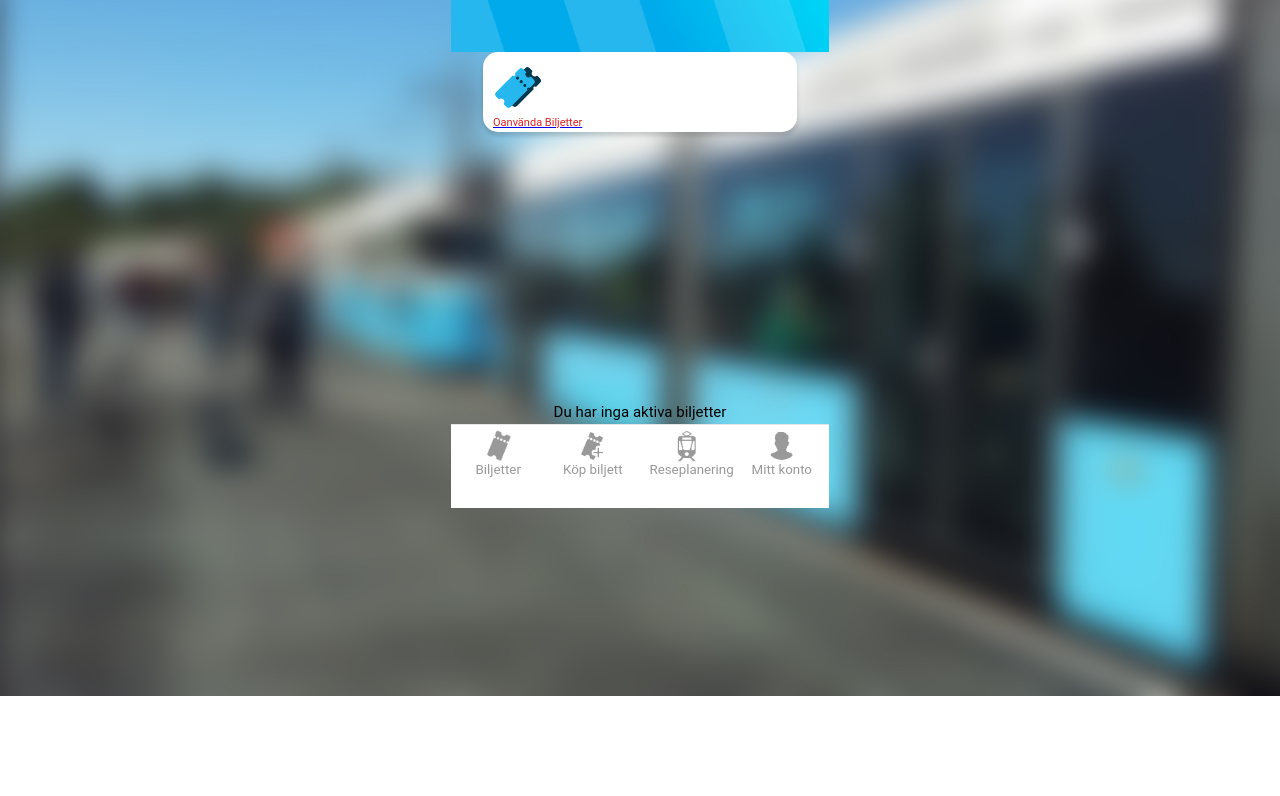
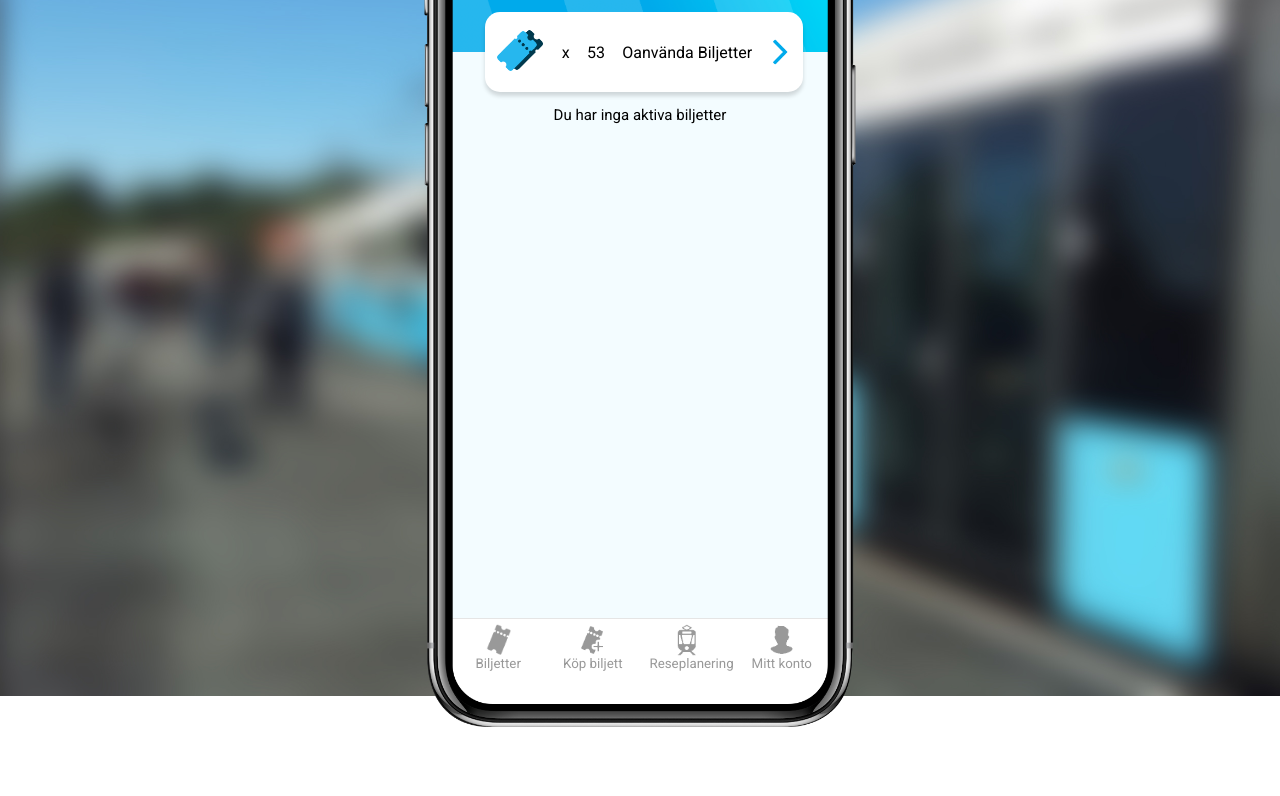
Before and after one commit to brobeck/ENM156-Sustainable-development-Grupp-16, a plain HTML site: page no-active-ticket.html in a window 1280 px wide. Shown: the part 104-900 px from the top of the page. Before the commit the page ends 806 px from the top, so only its background shows below. Drawn offline with Linux system fonts and the light colour scheme.

Commit message:
Uppdaterat no_active_ticket (html och css).

```diff
--- a/no-active-ticket.html
+++ b/no-active-ticket.html
@@ -7,37 +7,40 @@
   <title>Inga aktiva biljetter</title>
   <link rel="stylesheet" href="stylesheets/no-active-ticket.css">
   <link rel = "stylesheet" href = "stylesheets/style.css">
+  <link rel="preconnect" href="https://fonts.gstatic.com">
+	<link href="https://fonts.googleapis.com/css2?family=Roboto&display=swap" rel="stylesheet">
 </head>
 
 
-<!--Headern syns inte?-->
 <body>
   <div class="site-container">
+    <div id="iphoneborder"></div>
 		<div class="display"> <!--Centrerar allt till iphone-format typ-->
-      <div class = "page_wrap">
-        <header>
-          <h1>
-            Biljetter
-          </h1>
+
+      <header class="center">
+        <span class="header-text">Biljetter</span>
       </header>
 
       <!--Knapp med länk till unused-tickets-->
+      <div class="main-container col-center">
+        <div id="main" class="col-center">
           <div class="container">
             <a href="unused-tickets.html">
-            <div class ="rectangle_no">
+              <div class ="rectangle space_between">
                 <img src="images/biljettIkon.png" height="50px" width="50px">
-              <!--x <a id="nrTickets">  </a>-->
-              <div class="text_btn">Oanvända Biljetter</div>
+                <a> x <a id="nrTickets"> </a> </a>
+                <div style="font-size: 16px;"> Oanvända Biljetter </div>
+                <img src="images\arrow-forward.png" height="30px" width="23px">
 
               </div>
             </a>
-        </div>
+          </div> <!--container-->
 
-        <div class="text">
+          <div class="testtext">
             Du har inga aktiva biljetter
           </div>
 
-
+        </div> <!--main-->
         <footer>
           <div id="icontray">
             <a class="icon_box" id = "icon1" href = "biljetter.html">
@@ -59,9 +62,10 @@
           </div>
         </footer>
 
-      </div>
-    </div>
-  </div>
+      </div><!--main-container col-center-->
+      <script src = "script/unusedTickets.js" ></script>
+    </div><!--display-->
+  </div> <!--site container-->
 </body>
 
 </html>
--- a/stylesheets/no-active-ticket.css
+++ b/stylesheets/no-active-ticket.css
@@ -8,34 +8,12 @@
 }
 
 /*"Du har inga biljetter"- texten"*/
-.text {
+.testtext {
   font-family: Roboto;
   font-style: normal;
   font-weight: normal;
   font-size: 15px;
-  line-height: 23px;
+  line-height: 46px;
   text-align: center;
-
   color: #000000;
 }
-
-.text_btn {
-  /*position: absolute;*/
-  left:20px;
-  top:13px;
-  /*width:120px;*/
-  font-size:11px;
-  color:rgb(221, 34, 34);
-}
-
-/*Knapp för oanvända biljetter*/
-.rectangle_no {
-  height: 80px;
-  width: 314px;
-  background-color: #FFFFFF;
-  box-shadow: 0px 4px 4px rgba(0, 0, 0, 0.15);
-  border-radius: 15px;
-  box-sizing: border-box;
-  padding: 10px;
-
-}
```
Lines whose indentation alone changed are shown as unchanged.
